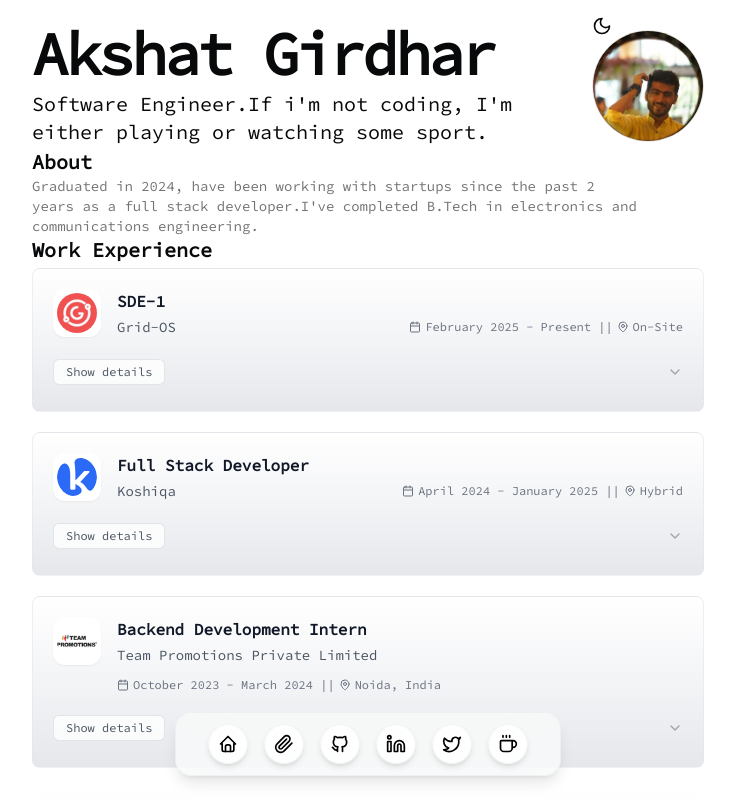
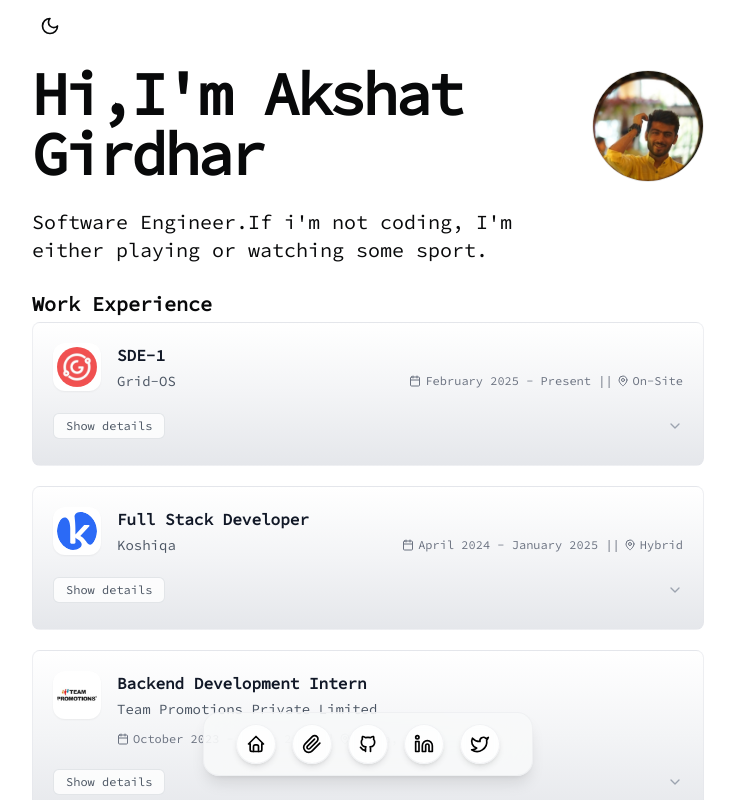
Before and after one commit to akshatg5/AkshatGirdhar-portfolio, a Next.js app: page / in a window 1280 px wide. Shown: the top 800 px of the page, without its empty margins (272-1007 px from the left). Built offline with nearby package versions, Linux system fonts and the light colour scheme.

Commit message:
Cleaning up Portfolio UI

```diff
--- a/src/app/layout.tsx
+++ b/src/app/layout.tsx
@@ -17,7 +17,7 @@ const source_code = Source_Code_Pro({
 export const metadata: Metadata = {
   metadataBase: new URL(DATA.url),
   title: {
-    default: DATA.name,
+    default: "Akshat Girdhar",
     template: `%s | ${DATA.name}`,
   },
   description: DATA.description,
--- a/src/app/page.tsx
+++ b/src/app/page.tsx
@@ -16,12 +16,15 @@ export default function Page() {
   return (
     <main className="flex flex-col min-h-[100dvh]">
       <section id="hero">
-        <div className="mx-auto w-full max-w-2xl space-y-1">
-          <div className="gap-2 flex justify-between space-y-1">
-            <div className="flex-col flex flex-1 space-y-1.5">
+        <div className="my-6">
+          <Themebutton />
+        </div>
+        <div className="mx-auto w-full max-w-2xl space-y-5">
+          <div className="gap-2 flex justify-between space-y-5">
+            <div className="flex-col flex flex-1 space-y-2">
               <BlurFadeText
                 delay={BLUR_FADE_DELAY}
-                className="text-2xl font-bold tracking-tighter sm:text-5xl xl:text-6xl/none"
+                className="text-xl my-4 font-bold tracking-tighter sm:text-5xl xl:text-6xl/none"
                 yOffset={8}
                 text={`${DATA.name}`}
               />
@@ -30,9 +33,6 @@ export default function Page() {
                 delay={BLUR_FADE_DELAY}
                 text={DATA.description}
               />
-            </div>
-            <div className="my-2">
-              <Themebutton />
             </div>
             <BlurFade delay={BLUR_FADE_DELAY}>
               <Avatar className="size-28 border">
@@ -43,17 +43,7 @@ export default function Page() {
           </div>
         </div>
       </section>
-      <section id="about">
-        <BlurFade delay={BLUR_FADE_DELAY * 3}>
-          <h2 className="text-xl font-bold">About</h2>
-        </BlurFade>
-        <BlurFade delay={BLUR_FADE_DELAY * 4}>
-          <Markdown className="prose max-w-full text-pretty font-sans text-sm text-muted-foreground dark:prose-invert">
-            {DATA.summary}
-          </Markdown>
-        </BlurFade>
-      </section>
-      <section id="work">
+      <section id="work" className="my-6">
         <div className="flex min-h-0 flex-col gap-y-1">
           <BlurFade delay={BLUR_FADE_DELAY * 5}>
             <h2 className="text-xl font-bold">Work Experience</h2>
--- a/src/components/navbar.tsx
+++ b/src/components/navbar.tsx
@@ -40,11 +40,11 @@ export function Appbar() {
       icon: <Twitter className="text-black dark:text-neutral-300" />,
       href: "https://x.com/AkshatGirdhar2",
     },
-    {
-      title: "Buy me a Cofee",
-      icon: <CoffeeIcon className="text-black dark:text-neutral-300" />,
-      href: "https://www.buymeacoffee.com/akshatg5",
-    },
+    // {
+    //   title: "Buy me a Cofee",
+    //   icon: <CoffeeIcon className="text-black dark:text-neutral-300" />,
+    //   href: "https://www.buymeacoffee.com/akshatg5",
+    // },
   ];
 
   return (
--- a/src/data/resume.tsx
+++ b/src/data/resume.tsx
@@ -1,15 +1,11 @@
-import { Icons } from "@/components/icons";
-import { HomeIcon, Music, NotebookIcon } from "lucide-react";
 
 export const DATA = {
-  name: "Akshat Girdhar",
+  name: "Hi,I'm Akshat Girdhar",
   initials: "AG",
   url: "https://akshatgirdhar-portfolio.vercel.app/",
   location: "New Delhi, India",
   locationLink: "https://www.google.com/maps/place/delhi",
   description: "Software Engineer.If i'm not coding, I'm either playing or watching some sport.",
-  summary:
-    "Graduated in 2024, have been working with startups since the past 2 years as a full stack developer.I've completed B.Tech in electronics and communications engineering.",
   avatarUrl: "/AkshatGirdhar_img.jpg",
   work : [
   {
```
